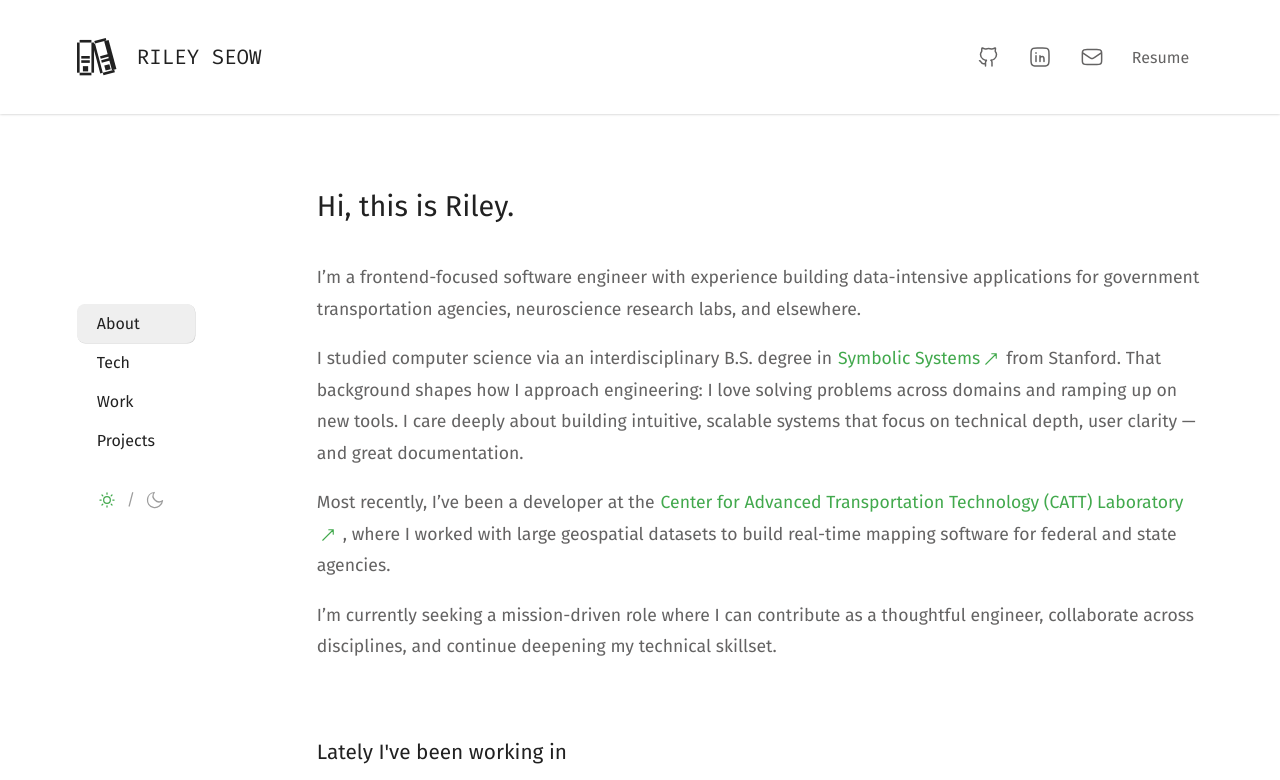
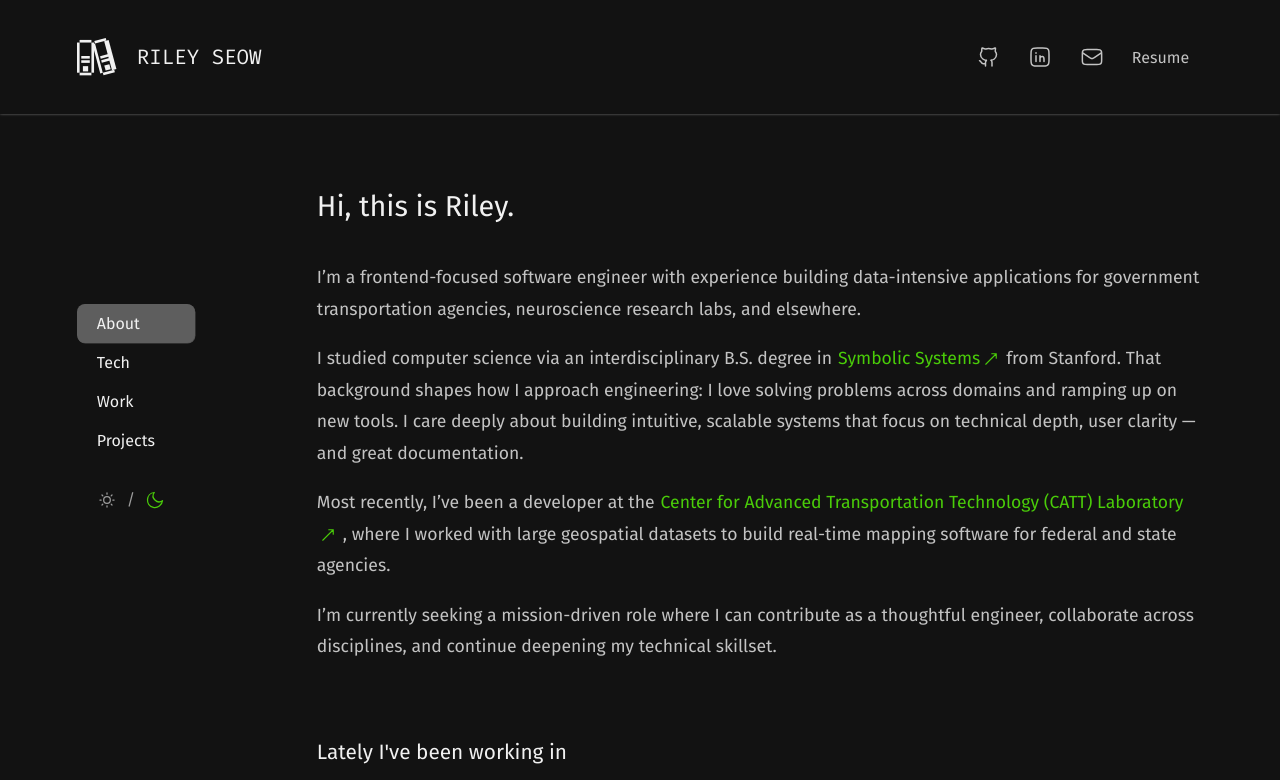
Before and after one commit to rileyseow/rileyy_v1, a React (Vite) app: page / in a window 1280 px wide. Shown: the top 780 px of the page. Built offline with nearby package versions, Linux system fonts and the light colour scheme.

Commit message:
PORTFOLIO-21: Change default theme from 'light' to 'dark'.

```diff
--- a/index.html
+++ b/index.html
@@ -3,8 +3,15 @@
   <head>
     <meta charset="UTF-8" />
 
-    <link rel="preconnect" href="https://fonts.googleapis.com" />
-    <link rel="preconnect" href="https://fonts.gstatic.com" crossorigin />
+    <link
+      rel="preconnect"
+      href="https://fonts.googleapis.com"
+    />
+    <link
+      rel="preconnect"
+      href="https://fonts.gstatic.com"
+      crossorigin
+    />
     <link
       href="https://fonts.googleapis.com/css2?family=Fira+Mono:wght@400;500;700&display=swap"
       rel="stylesheet"
@@ -14,9 +21,25 @@
       rel="stylesheet"
     />
 
-    <link rel="icon" type="image/svg+xml" href="/src/assets/favicon.svg" />
-    <meta name="viewport" content="width=device-width, initial-scale=1.0" />
+    <link
+      rel="icon"
+      type="image/svg+xml"
+      href="/src/assets/favicon.svg"
+    />
+    <meta
+      name="viewport"
+      content="width=device-width, initial-scale=1.0"
+    />
     <title>RILEY SEOW</title>
+
+    <script>
+      // before initial page render, set theme to prevent flash of unstyled content (FOUC)
+      const storedTheme = localStorage.getItem('theme');
+      document.documentElement.setAttribute(
+        'data-theme',
+        storedTheme || 'dark'
+      );
+    </script>
   </head>
   <body>
     <div id="root"></div>
--- a/src/App.scss
+++ b/src/App.scss
@@ -7,10 +7,12 @@
     align-items: start;
     gap: 60px;
     padding: 3% 6%;
+    background-color: var(--bg-color-primary);
 
     h2 {
       font-size: 1.3rem;
       font-weight: 400;
+      color: var(--text-color-primary);
     }
 
     > .left {
--- a/src/ThemeContext.tsx
+++ b/src/ThemeContext.tsx
@@ -20,22 +20,10 @@ export const ThemeProvider = ({
 }: {
   children: ReactNode;
 }) => {
-  const [theme, setTheme] = useState<Theme>('light');
-
-  // Detect user's system preference and local storage on initial load
-  useEffect(() => {
-    const storedTheme = localStorage.getItem(
-      'theme'
-    ) as Theme | null;
-    const prefersDark = window.matchMedia(
-      '(prefers-color-scheme: dark)'
-    ).matches;
-    setTheme(
-      storedTheme || (prefersDark ? 'dark' : 'light')
-    );
-  }, []);
+  const [theme, setTheme] = useState<Theme>('dark');
 
   // Update the data-theme attribute on the document element whenever the theme changes
+  // Note: Theme setting on initial load is handled in `index.html`
   useEffect(() => {
     document.documentElement.setAttribute(
       'data-theme',
--- a/src/components/About.scss
+++ b/src/components/About.scss
@@ -1,6 +1,7 @@
 .About {
   font-size: 1.1rem;
   line-height: 1.8;
+  color: var(--text-color-primary);
 
   > p:first-child {
     font-size: 1.8rem;
--- a/src/components/Footer.scss
+++ b/src/components/Footer.scss
@@ -24,6 +24,7 @@
       display: flex;
       padding: 2px 8px;
       overflow: hidden;
+      color: var(--text-color-primary);
       background: color-mix(
         in hsl,
         var(--bg-color-secondary) 30%,
--- a/src/components/Header.scss
+++ b/src/components/Header.scss
@@ -6,6 +6,7 @@
   align-items: center;
   padding: 3% 6%;
   z-index: 3;
+  color: var(--text-color-primary);
   background-color: var(--bg-color-primary);
   box-shadow: 0px -0.5px 3px var(--text-color-tertiary);
 
--- a/src/components/Tech.scss
+++ b/src/components/Tech.scss
@@ -6,6 +6,7 @@
       minmax(230px, 1fr)
     );
     gap: 20px;
+    color: var(--text-color-primary);
     cursor: default;
 
     &:has(.tile:hover) {
```
